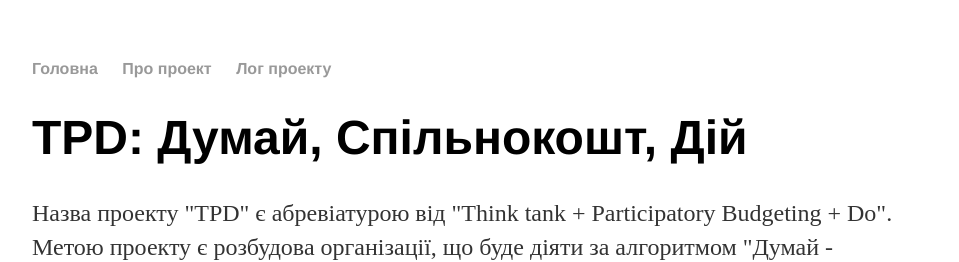
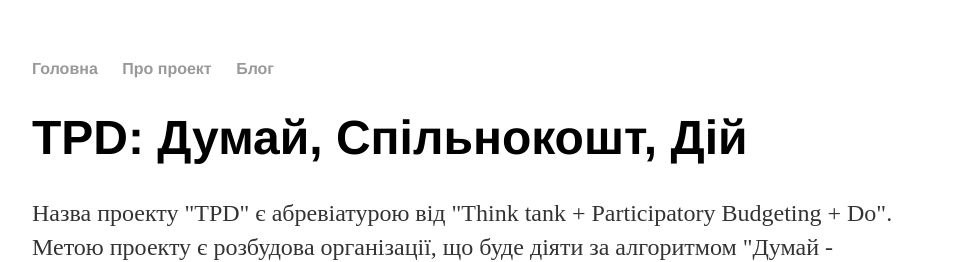
Before and after one commit to eduard-k/TPD, a Jekyll site: the page built from index.html, in a window 1280 px wide. Shown: the top 262 px of the page, without its empty margins (160-1119 px from the left). Built offline with Jekyll 4.4.1, drawn with Linux system fonts in a browser that asks for light colours.

Commit message:
Update default.html

```diff
--- a/_layouts/default.html
+++ b/_layouts/default.html
@@ -11,7 +11,7 @@
         			<li><a href="{{ site.baseurl }}/">Головна</a></li>
 	        		<li><a href="{{ site.baseurl }}/about">Про проект</a></li>
 				<!-- <li><a href="{{ site.baseurl }}/team">Команда</a></li> -->
-        			<li><a href="{{ site.baseurl }}/blog">Лог проекту</a></li>
+        			<li><a href="{{ site.baseurl }}/blog">Блог</a></li>
 	    		</ul>
 			</nav>
 
```
